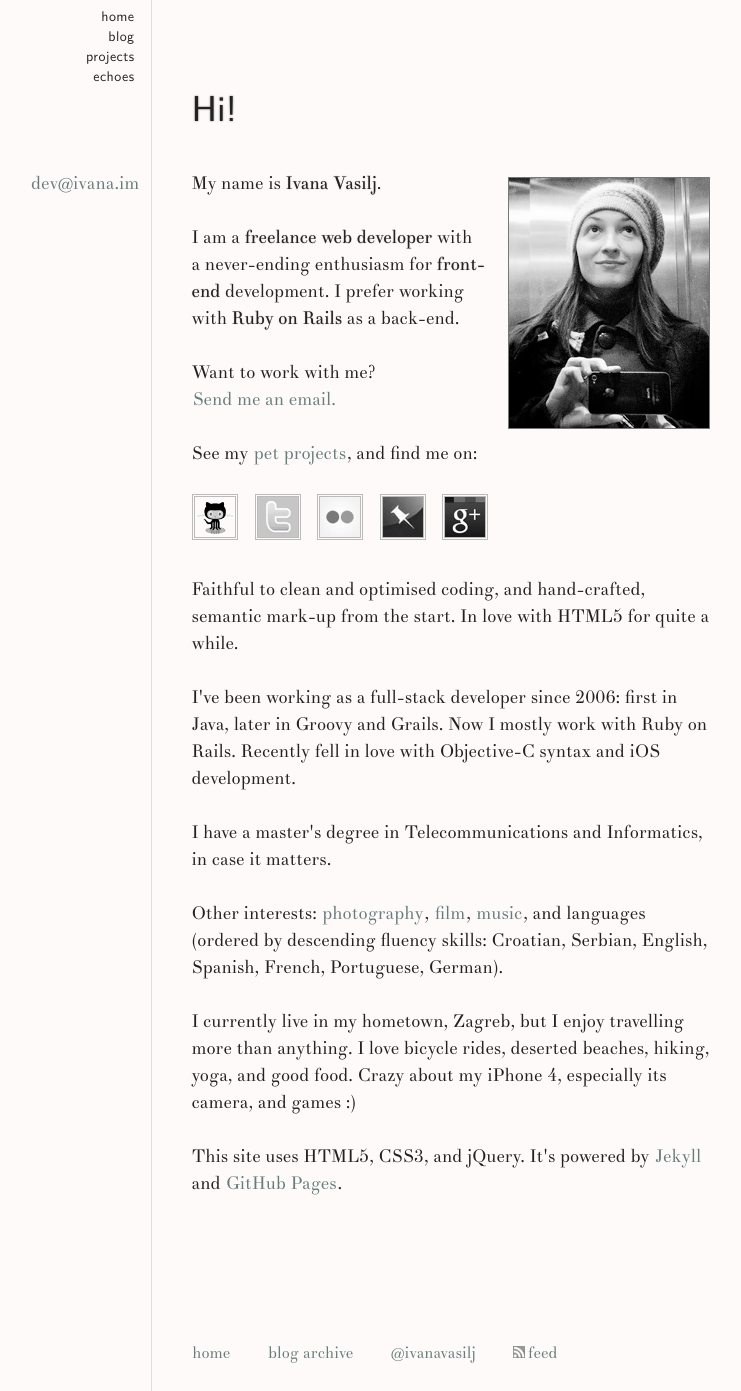
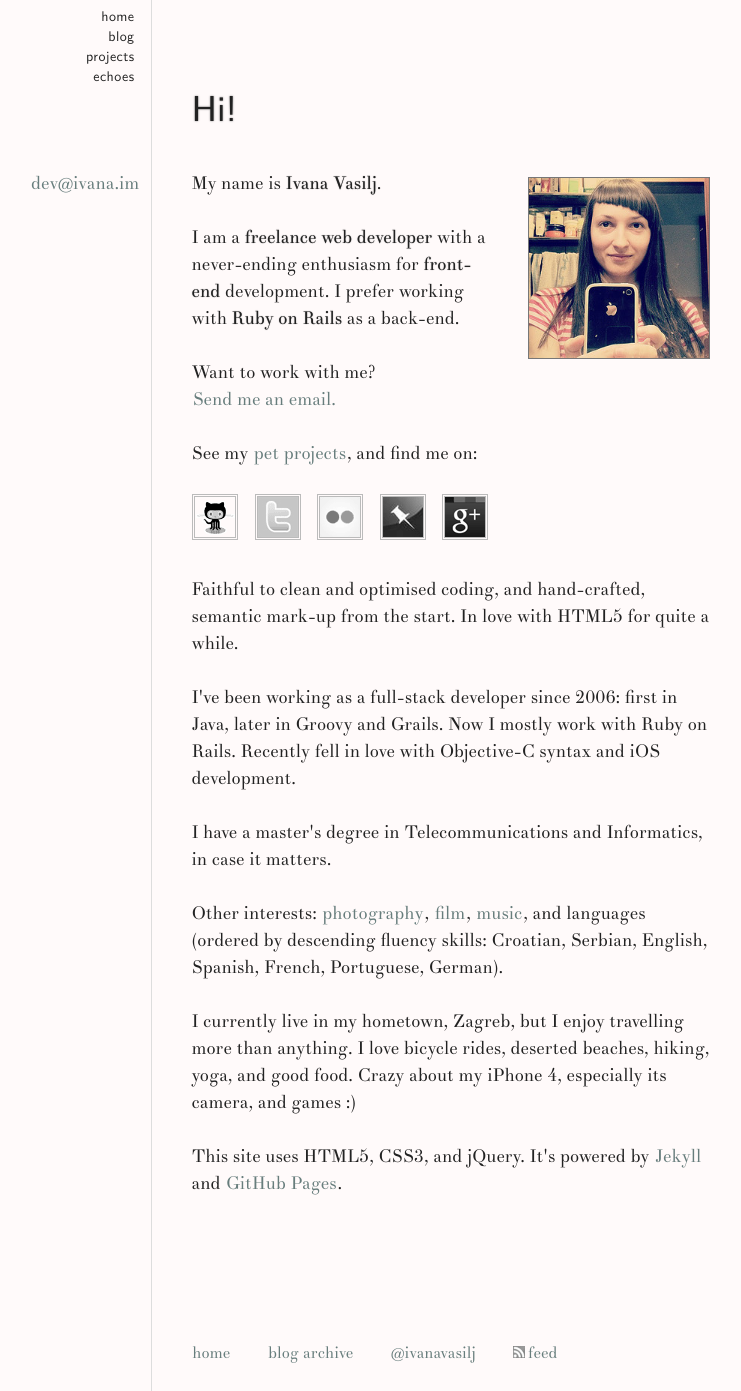
Before and after one commit to ivana/ivana.github.com, a Jekyll site: the page built from index.html, in a window 1280 px wide. Shown: the whole page, without its empty margins (210-951 px from the left). Built offline with Jekyll 4.4.1, drawn with Linux system fonts in a browser that asks for light colours; Markdown is read by kramdown in place of the engine named in the settings.

Commit message:
more recent photo

```diff
--- a/css/style.css
+++ b/css/style.css
@@ -127,7 +127,7 @@ nav ul li:before { content:'= ' }
   display: block; width:110px; padding: 0 5px;
   position: relative; right: 9.2em; bottom: 1.5em; margin-bottom: -1.5em;
 }
-.vcard .photo { float:right; margin:7px 0 30px 22px; border:1px solid #777; }
+.vcard .photo { float:right; margin:7px 0 30px 30px; border:1px solid #777; width:180px; }
   /* social links */
 .vcard ol { margin:1.5em 0; padding-left:0 }
   .vcard ol li { display:inline; padding-left:10px }
--- a/index.html
+++ b/index.html
@@ -7,7 +7,7 @@ desc: about and contact info
 <article class="vcard">
   <h1>Hi!</h1>
 
-  <img src="/img/mebw.jpg" alt="Photo of Ivana Vasilj" class="photo" />
+  <img src="/img/feb.jpg" alt="Photo of Ivana Vasilj" class="photo" />
   <p>
     My name is
     <span class="fn n" lang="hr"><span class="given-name">Ivana</span> <span class="family-name">Vasilj</span></span>.
```
Also changed, not shown: img/feb.jpg (added), img/mebw.jpg (deleted).
